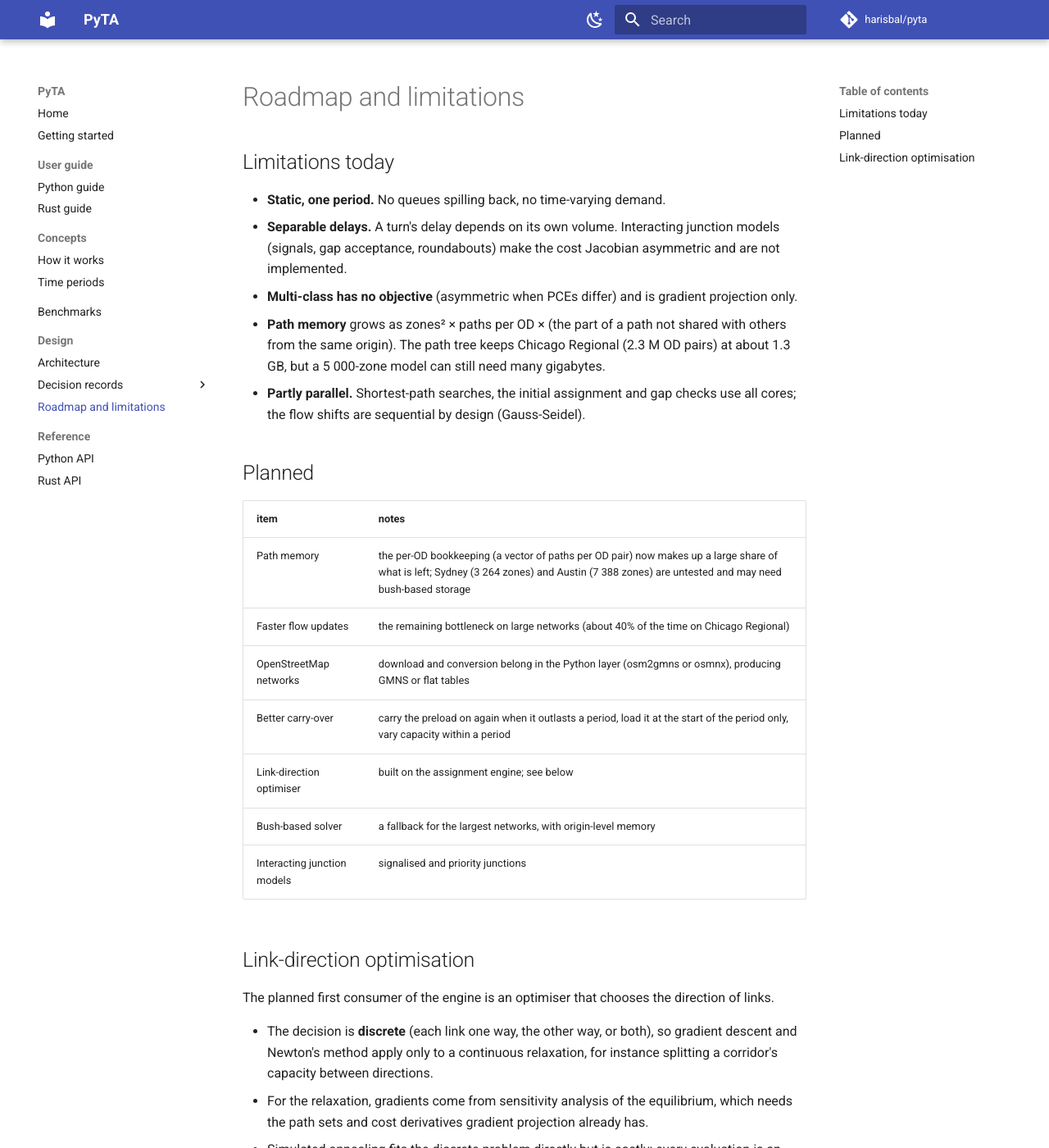
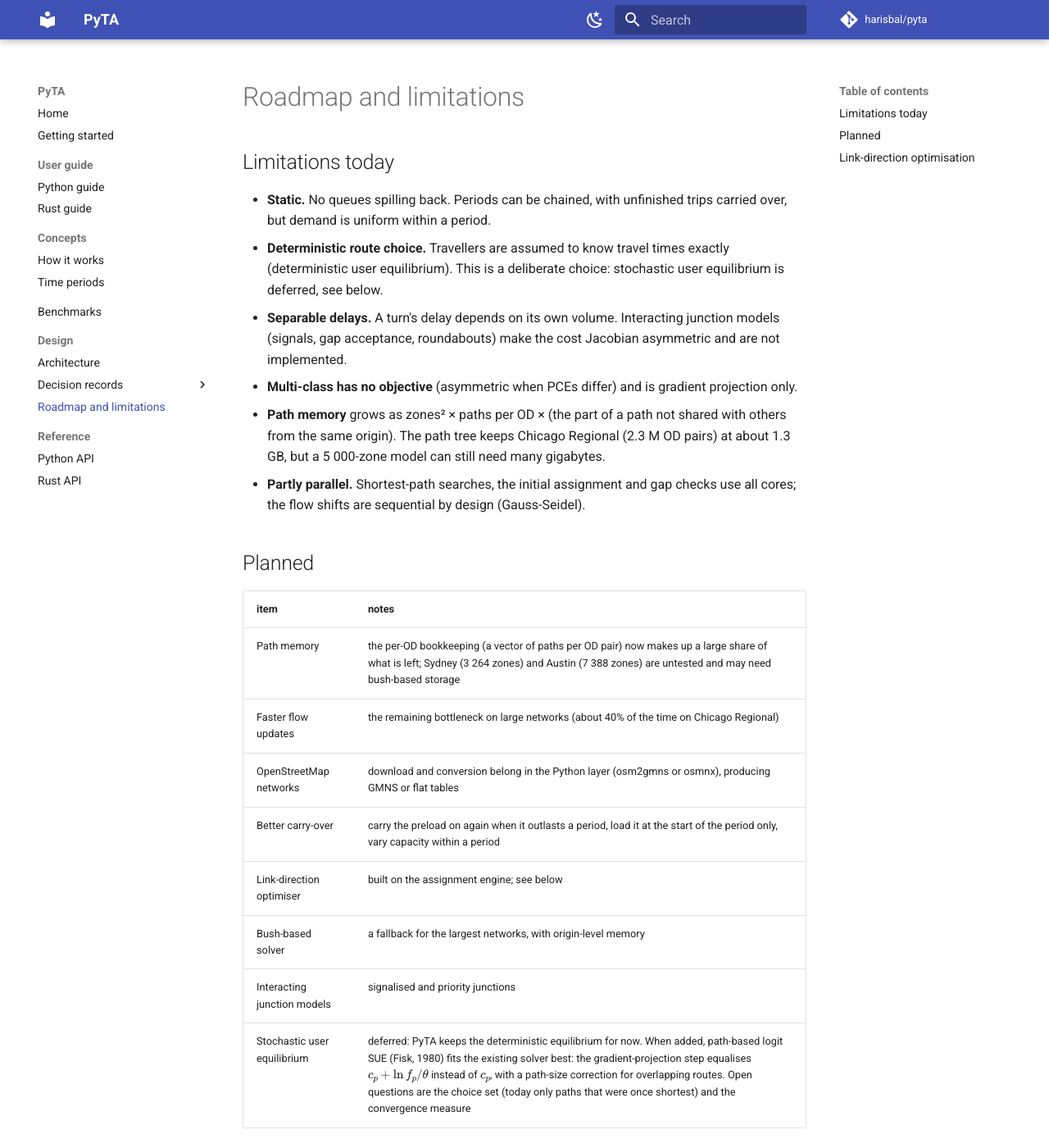
Before and after one commit to harisbal/pyta, an MkDocs documentation site: the page built from docs/design/roadmap.md, in a window 1280 px wide and 1400 px high. Shown: the whole window at 82% size. Built offline with MkDocs 1.6.1 and Material for MkDocs 9.7.7, drawn with Linux system fonts in a browser that asks for light colours; comment, search, counter and statistics services are not loaded.

Commit message:
Note that stochastic user equilibrium is deferred
Co-Authored-By: Claude Opus 5.5 <noreply@anthropic.com>
Claude-Session: https://claude.ai/code/session_01H28usXH3LJ6cwe7kqi95Lu

```diff
--- a/docs/design/roadmap.md
+++ b/docs/design/roadmap.md
@@ -2,7 +2,10 @@
 
 ## Limitations today
 
-- **Static, one period.** No queues spilling back, no time-varying demand.
+- **Static.** No queues spilling back. Periods can be chained, with unfinished trips carried over, but
+  demand is uniform within a period.
+- **Deterministic route choice.** Travellers are assumed to know travel times exactly (deterministic user
+  equilibrium). This is a deliberate choice: stochastic user equilibrium is deferred, see below.
 - **Separable delays.** A turn's delay depends on its own volume. Interacting junction models (signals,
   gap acceptance, roundabouts) make the cost Jacobian asymmetric and are not implemented.
 - **Multi-class has no objective** (asymmetric when PCEs differ) and is gradient projection only.
@@ -22,6 +25,7 @@
 | Link-direction optimiser | built on the assignment engine; see below |
 | Bush-based solver | a fallback for the largest networks, with origin-level memory |
 | Interacting junction models | signalised and priority junctions |
+| Stochastic user equilibrium | deferred: PyTA keeps the deterministic equilibrium for now. When added, path-based logit SUE (Fisk, 1980) fits the existing solver best: the gradient-projection step equalises \(c_p + \ln f_p / \theta\) instead of \(c_p\), with a path-size correction for overlapping routes. Open questions are the choice set (today only paths that were once shortest) and the convergence measure |
 
 ## Link-direction optimisation
 
```
